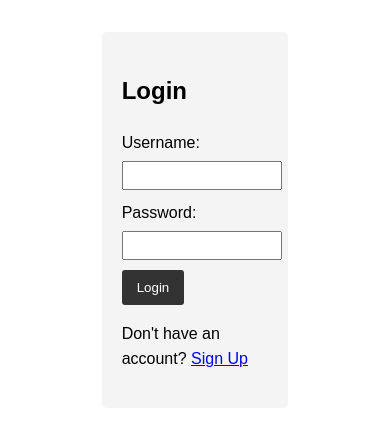
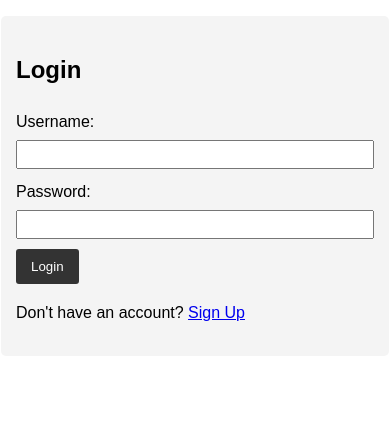
Before and after one commit to craigbourne/school_lms, a FastAPI app: page / in a window 390 px wide. Shown: the part 177-616 px from the top of the page. Run offline with FastAPI, Linux system fonts and the light colour scheme.

Commit message:
added some responsice css styles #3

```diff
--- a/static/style.css
+++ b/static/style.css
@@ -18,14 +18,17 @@ main {
   flex-grow: 1;
   padding: 2rem;
   display: flex;
-  justify-content: space-around;
+  flex-direction: column;
+  align-items: center;
 }
 
 section {
   background-color: #f4f4f4;
   border-radius: 5px;
   padding: 20px;
-  width: 45%;
+  width: 100%;
+  max-width: 600px;
+  margin-bottom: 2rem;
 }
 
 form div {
@@ -39,9 +42,12 @@ label {
 
 input[type="text"],
 input[type="password"],
-input[type="email"] {
+input[type="email"],
+input[type="time"],
+select {
   width: 100%;
   padding: 5px;
+  box-sizing: border-box;
 }
 
 button {
@@ -71,27 +77,12 @@ button {
   color: #f44336;
 }
 
-.logout-button {
-  display: inline-block;
-  padding: 10px 20px;
-  background-color: #f44336;
-  color: white;
-  text-decoration: none;
-  border-radius: 5px;
-  font-weight: bold;
-  transition: background-color 0.3s;
-}
-
-.logout-button:hover {
-  background-color: #d32f2f;
-}
-
 table {
   border-collapse: collapse;
   font-family: sans-serif;
   box-shadow: 0 0 20px rgba(0, 0, 0, 0.15);
-  max-width: 70%;
-  margin: 2rem;
+  max-width: 100%;
+  margin: 2rem 0;
   width: 100%;
 }
 
@@ -108,7 +99,8 @@ tr {
   text-align: left;
 }
 
-th, td {
+th,
+td {
   border: 1px solid #ddd;
   padding: 8px;
   text-align: left;
@@ -132,3 +124,73 @@ tbody tr:nth-of-type(even) {
   margin-bottom: 5px;
   border-radius: 3px;
 }
+
+/* New styles for buttons/links */
+.action-button {
+  display: inline-block;
+  padding: 10px 15px;
+  background-color: #4CAF50;
+  color: white;
+  text-decoration: none;
+  border-radius: 5px;
+  font-weight: bold;
+  transition: background-color 0.3s;
+  margin: 5px;
+}
+
+.action-button:hover {
+  background-color: #45a049;
+}
+
+.logout-button {
+  display: inline-block;
+  padding: 10px 15px;
+  background-color: #f44336;
+  color: white;
+  text-decoration: none;
+  border-radius: 5px;
+  font-weight: bold;
+  transition: background-color 0.3s;
+  margin: 5px;
+}
+
+.logout-button:hover {
+  background-color: #d32f2f;
+}
+
+.dashboard-actions {
+  display: flex;
+  flex-wrap: wrap;
+  justify-content: center;
+  margin-bottom: 20px;
+}
+
+/* Responsive styles */
+@media screen and (max-width: 600px) {
+  main {
+    padding: 1rem;
+  }
+
+  section {
+    width: 100%;
+    padding: 15px;
+  }
+
+  table {
+    font-size: 14px;
+  }
+
+  th,
+  td {
+    padding: 5px;
+  }
+
+  .dashboard-actions {
+    flex-direction: column;
+  }
+
+  .action-button {
+    width: 100%;
+    margin: 5px 0;
+  }
+}
--- a/templates/timetable_view.html
+++ b/templates/timetable_view.html
@@ -21,7 +21,7 @@
       </tr>
     </thead>
     <tbody>
-      {% for hour in range(9, 15) %} <!-- Assuming school hours from 9am to 3pm -->
+      {% for hour in range(9, 16) %} <!-- School hours from 9 AM to 3 PM -->
       <tr>
         <td>{{ "{:02d}:00".format(hour) }}</td>
         {% for day in ['Monday', 'Tuesday', 'Wednesday', 'Thursday', 'Friday'] %}
```
Also changed, not shown: templates/dashboard.html (+18 -13 lines).
